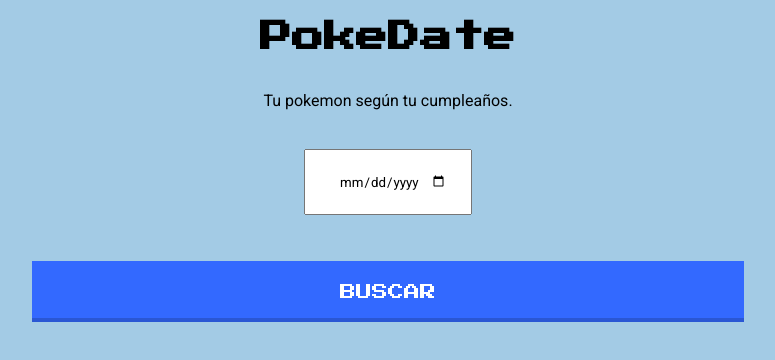
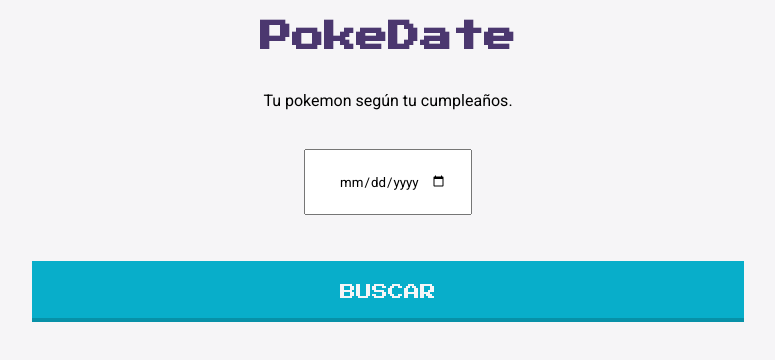
Before and after one commit to AcheZeta/PokeDay, a website: page index.html in a window 1280 px wide. Shown: the whole page, without its empty margins (252-1027 px from the left). Drawn offline with Linux system fonts and the light colour scheme.

Commit message:
Add comments and refactor

```diff
--- a/main.js
+++ b/main.js
@@ -57,7 +57,6 @@
   //Example: pokemon/ditto/, pokemon/1/, type/3/ or ability/4/.
   fetch(`https://pokeapi.co/api/v2/pokemon/${userIdPokemon}/`)
     .then(response => response.json())
-    .catch(error => console.log(error))
     .then(data => {
       renderPokemon(data)
     })
--- a/style.css
+++ b/style.css
@@ -1,14 +1,15 @@
 body {
-    background-color:  #A3CBE5;
+    background-color:  #f6f5f7;
 }
 
 .grid {
+    /* background-color: #DEA3A3; */
     display: grid;
     grid-template-columns: repeat(5, 1fr);
 }
 
 h1 {
-    color: black;
+    color: #4B376F;
     text-align: center;
     font-family: 'Press Start 2P', cursive;
 }
@@ -20,8 +21,8 @@
     box-sizing: border-box;
     font-family: 'Press Start 2P', cursive;
     text-transform: uppercase;
-    color: #FFFFFF;
-    background-color: #3369ff;
+    color: #f6f5f7;
+    background-color: #08AECA;
     box-shadow: inset 0 -0.6em 0 -0.35em rgba(0, 0, 0, 0.17);
     text-align: center;
 }
@@ -35,7 +36,7 @@
 }
 
 #mssg {
-   color: #3A506B;
+   color: #778BBE;
    font-family: 'Roboto', sans-serif;
 }
 .container {
```
Also changed, not shown: Readme.md.
